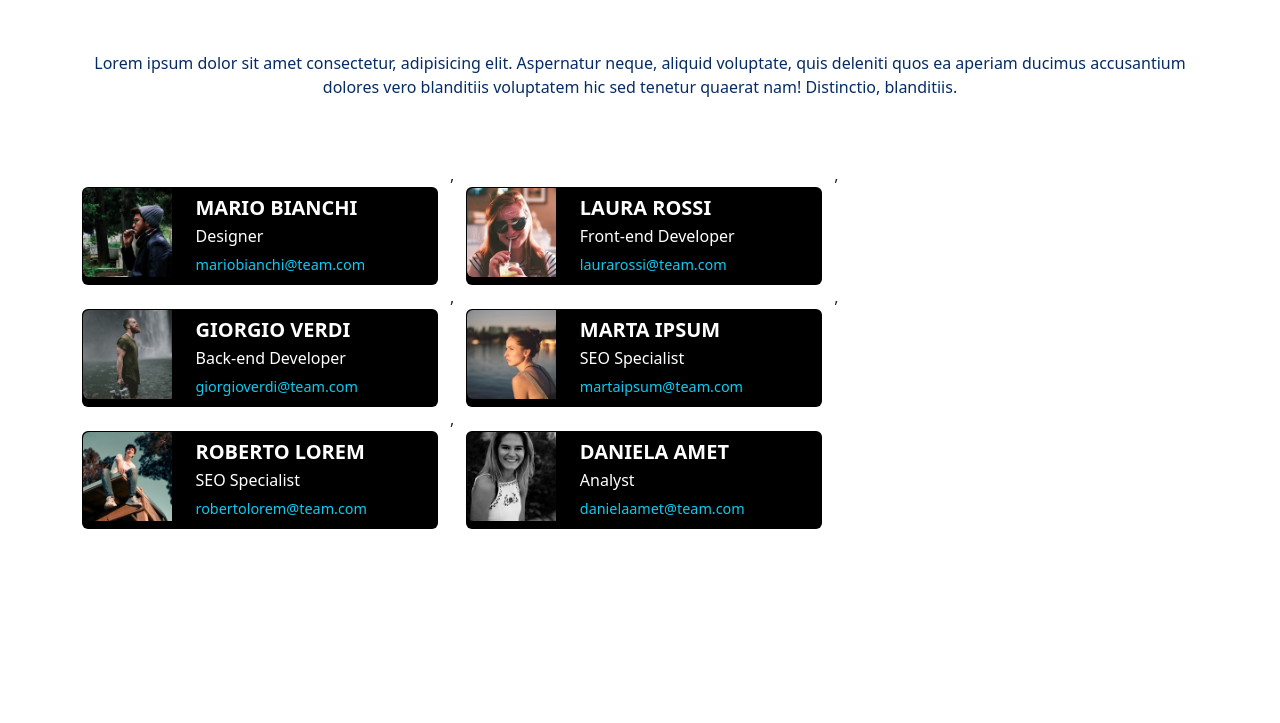
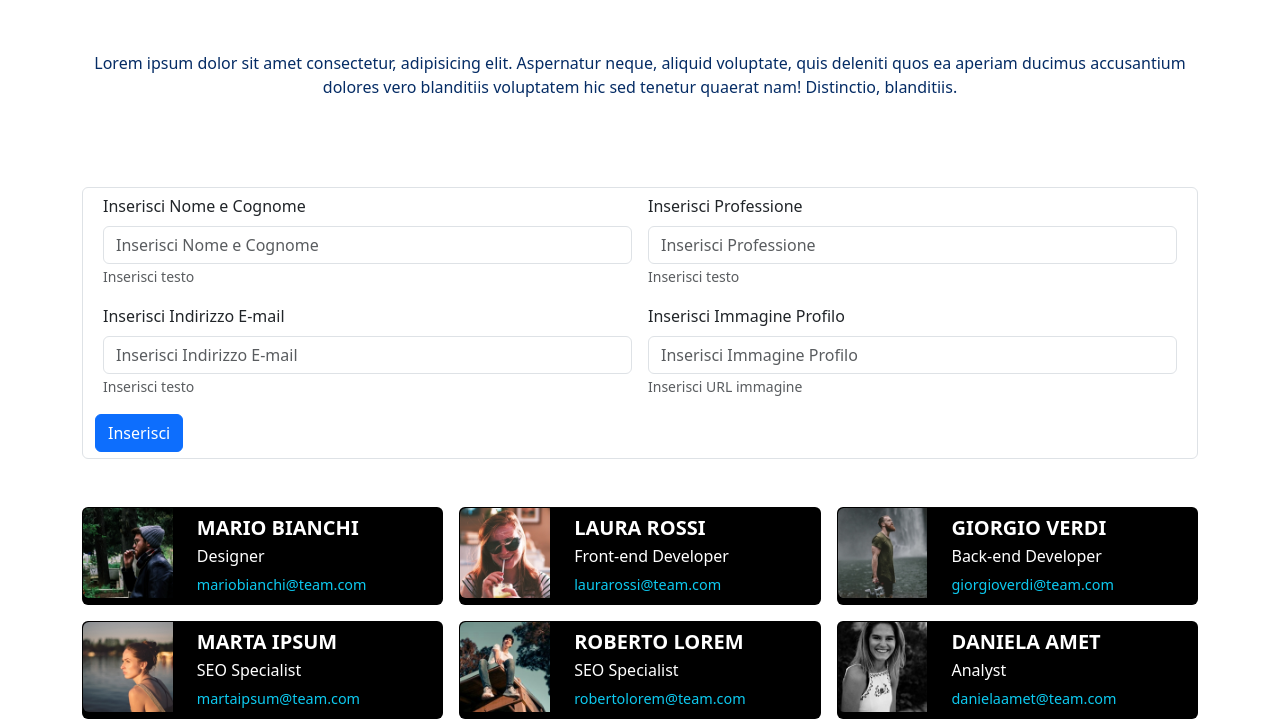
Before and after one commit to GiacomoGaudino/js-our-team, a plain HTML site: page index.html in a window 1280 px wide. Shown: the part 77-800 px from the top of the page. Drawn offline with nearby package versions, Linux system fonts and the light colour scheme.

Commit message:
add form for new team's member

```diff
--- a/index.html
+++ b/index.html
@@ -25,7 +25,34 @@
     </header>
     <main>
         <div class="container">
-            <div class="row g-4">
+            <form class="d-flex flex-wrap form-control mb-5" action="">
+                <div class="col-12 col-lg-6 mb-3 px-2">
+                    <label for="" class="form-label">Inserisci Nome e Cognome</label>
+                    <input type="text" class="form-control" name="" id="name" aria-describedby="nameId"
+                        placeholder="Inserisci Nome e Cognome" />
+                    <small id="nameId" class="form-text text-muted">Inserisci testo</small>
+                </div>
+                <div class="col-12 col-lg-6 mb-3 px-2">
+                    <label for="" class="form-label">Inserisci Professione</label>
+                    <input type="text" class="form-control" name="" id="role" aria-describedby="roleId"
+                        placeholder="Inserisci Professione" />
+                    <small id="roleId" class="form-text text-muted">Inserisci testo</small>
+                </div>
+                <div class="col-12 col-lg-6 mb-3 px-2">
+                    <label for="" class="form-label">Inserisci Indirizzo E-mail</label>
+                    <input type="text" class="form-control" name="" id="email" aria-describedby="emailId"
+                        placeholder="Inserisci Indirizzo E-mail" />
+                    <small id="emailId" class="form-text text-muted">Inserisci testo</small>
+                </div>
+                <div class="col-12 col-lg-6 mb-3 px-2">
+                    <label for="" class="form-label">Inserisci Immagine Profilo</label>
+                    <input type="text" class="form-control" name="" id="image" aria-describedby="imageId"
+                        placeholder="Inserisci Immagine Profilo" />
+                    <small id="imageId" class="form-text text-muted">Inserisci URL immagine</small>
+                </div>
+                <button class="btn btn-primary" type="submit">Inserisci</button>
+            </form>
+            <div class="row g-3">
             </div>
         </div>
 
--- a/main.js
+++ b/main.js
@@ -60,8 +60,10 @@ const team = [
 const nameEl = document.getElementById("name");
 const roleEl = document.getElementById("role");
 const emailEl = document.getElementById("email");
-const imageEL = document.getElementById("image");
+const imageEl = document.getElementById("image");
 const rowEl = document.querySelector(".row");
+const formEl = document.querySelector("form");
+
 
 let teamMarkup = []
 
@@ -69,7 +71,7 @@ for (let i = 0; i < team.length; i++) {
     const element = team[i];
     console.log(element);
     const { name, role, email, image } = team[i];
-    objectMarkup = `
+    const objectMarkup = `
         <div class="col-lg-4">
             <div class="card bg-black text-white">
                 <div class="row g-0">
@@ -88,4 +90,32 @@ for (let i = 0; i < team.length; i++) {
         </div>`
     teamMarkup.push(objectMarkup)
 }
-rowEl.innerHTML = teamMarkup;
+rowEl.innerHTML = teamMarkup.join("");
+
+
+formEl.addEventListener("submit", function (e) {
+    e.preventDefault();
+    const name = nameEl.value;
+    const role = roleEl.value;
+    const email = emailEl.value;
+    const image = imageEl.value;
+    const objectMarkup = `
+        <div class="col-lg-4">
+            <div class="card bg-black text-white">
+                <div class="row g-0">
+                    <div class="col-3">
+                        <img src="${image}" class="img-fluid rounded-start" alt="${name}">
+                    </div>
+                    <div class="col-9">
+                        <div class="card-body px-4 py-2">
+                            <h5 class="card-title fw-bold">${name}</h5>
+                            <p class="card-subtitle mb-1">${role}</p>
+                            <a href="mailto:${email}" style="font-size: 0.9rem" class="card-link text-decoration-none text-info">${email}</a>
+                        </div>
+                    </div>
+                </div>
+            </div>
+        </div>`
+    rowEl.innerHTML += objectMarkup
+    formEl.reset();
+})
```
